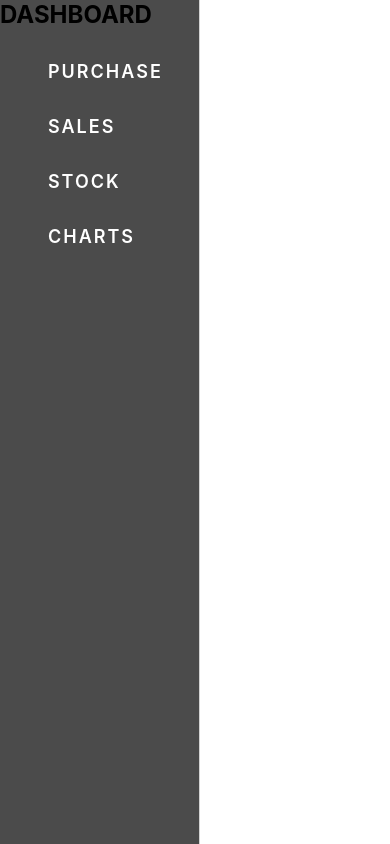
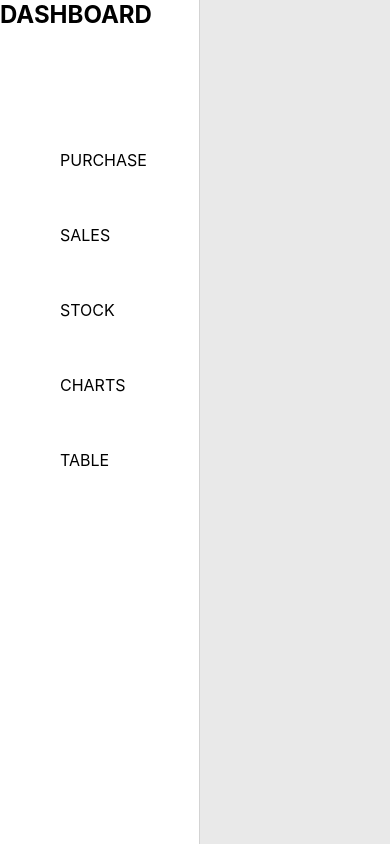
Before and after one commit to AmarKhoirudin/GammaMart, a React (Create React App) app: page /dashboard in a window 390 px wide. Built offline with nearby package versions, Linux system fonts and the light colour scheme.

Commit message:
dashboard sidenavbar responsive dan komen unpkg index html

```diff
--- a/src/components/dashboard/Dashboard.scss
+++ b/src/components/dashboard/Dashboard.scss
@@ -1,4 +1,5 @@
 .dashboard {
   height: 100vh;
   width: 100%;
+  background: rgb(233, 233, 233);
 }
--- a/src/components/dashboard/sideNav/SideNav.jsx
+++ b/src/components/dashboard/sideNav/SideNav.jsx
@@ -28,6 +28,11 @@ const SideNav = () => {
               <span>CHARTS</span>
             </Link>
           </li>
+          <li>
+            <Link to='#' activeClassName='active'>
+              <span>TABLE</span>
+            </Link>
+          </li>
         </ul>
       </div>
     </div>
--- a/src/components/dashboard/sideNav/SideNav.scss
+++ b/src/components/dashboard/sideNav/SideNav.scss
@@ -4,36 +4,28 @@
   left: 0;
   height: 100vh;
   width: 200px;
-  background: rgb(75, 75, 75);
+  background: white;
   border-right: 1px solid lightgray;
   .nav-link {
     position: absolute;
-    left: -22px;
+    left: 0px;
+    top: 150px;
     ul {
-      margin-left: 20px;
-      margin-top: 20px;
-      list-style: none;
-      cursor: pointer;
+      list-style-type: none;
       li {
+        padding: 0px 60px;
+        margin-bottom: 50px;
+        height: 25px;
         width: 200px;
-        padding: 2px 50px;
-        font-size: 18px;
-        font-weight: 600;
-        margin-top: 30px;
-        letter-spacing: 2px;
       }
-
-      li a {
+      li:hover {
+        border: 1px solid black;
+        border-radius: 10px;
+      }
+      a {
         text-decoration: none;
-        color: white;
+        color: black;
       }
-
-      // .active {
-      //   padding: 20px 0px;
-      //   border-bottom: 5px solid white;
-      //   border-bottom-right-radius: 5%;
-      //   border-bottom-left-radius: 5%;
-      // }
     }
   }
 }
--- a/src/components/header/Header.scss
+++ b/src/components/header/Header.scss
@@ -68,6 +68,7 @@
 }
 
 .headerBrand {
+  display: block;
   .link {
     display: none;
   }
@@ -81,19 +82,9 @@
       padding: 0;
       border: none;
     }
-    .brand {
-      display: none;
-    }
     .bar {
       display: block;
-      position: absolute;
-      top: 10px;
-      right: 30px;
-      font-size: 35px;
-      color: #00e389ff;
-      animation: bar 1.5s ease-in-out;
     }
-
     @keyframes bar {
       from {
         transform: rotate(0deg);
@@ -124,6 +115,7 @@
       display: block;
     }
   }
+
   @keyframes link {
     from {
       transform: translateX(-500px);
--- a/src/components/login/Login.scss
+++ b/src/components/login/Login.scss
@@ -142,7 +142,7 @@
     .login-wrap {
       position: absolute;
       left: 3%;
-      top: 50px !important;
+      top: 100px !important;
     }
   }
 }
```
Also changed, not shown: src/Redux/Reducer/index.js (+4 -4 lines).
